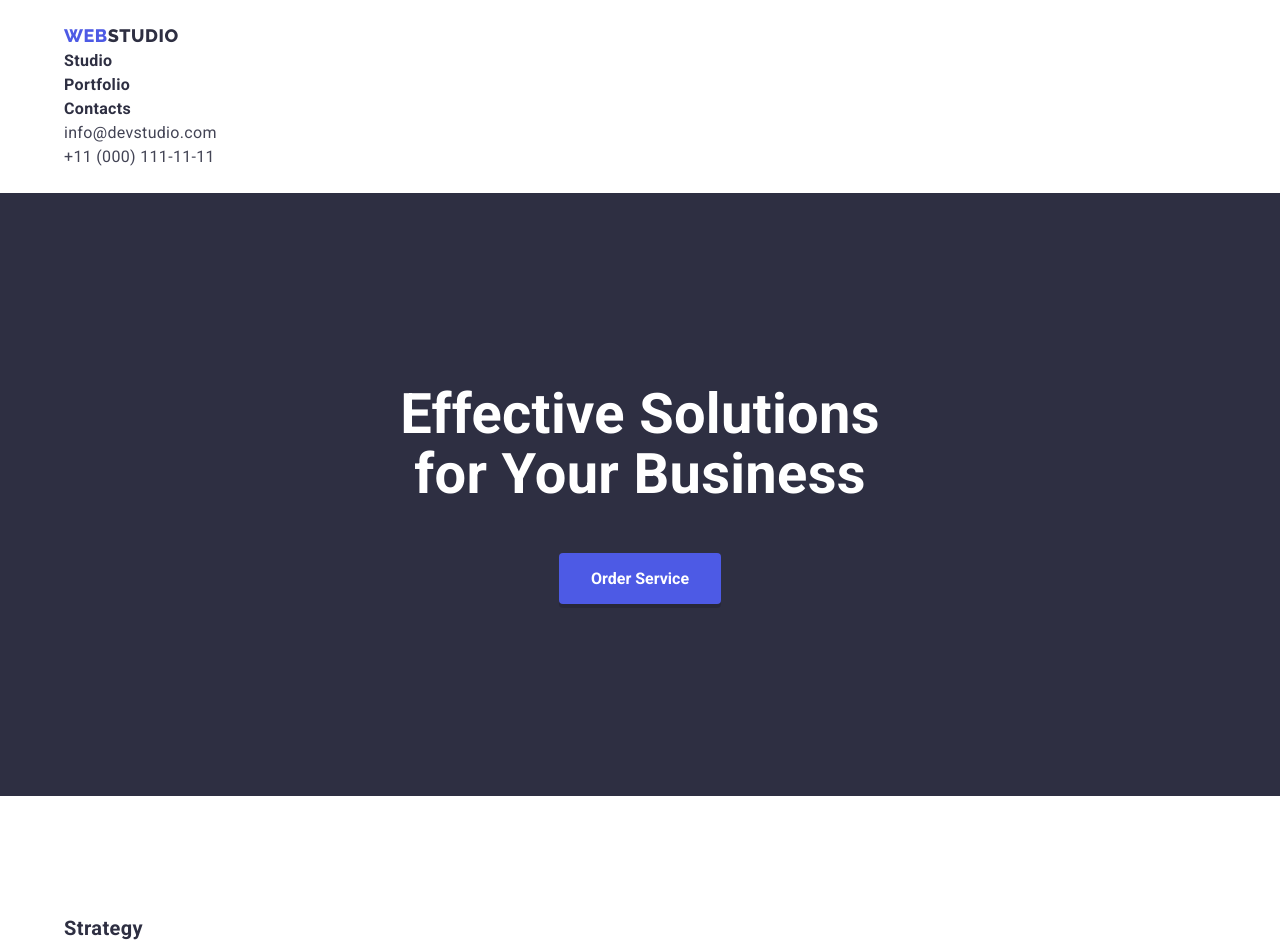
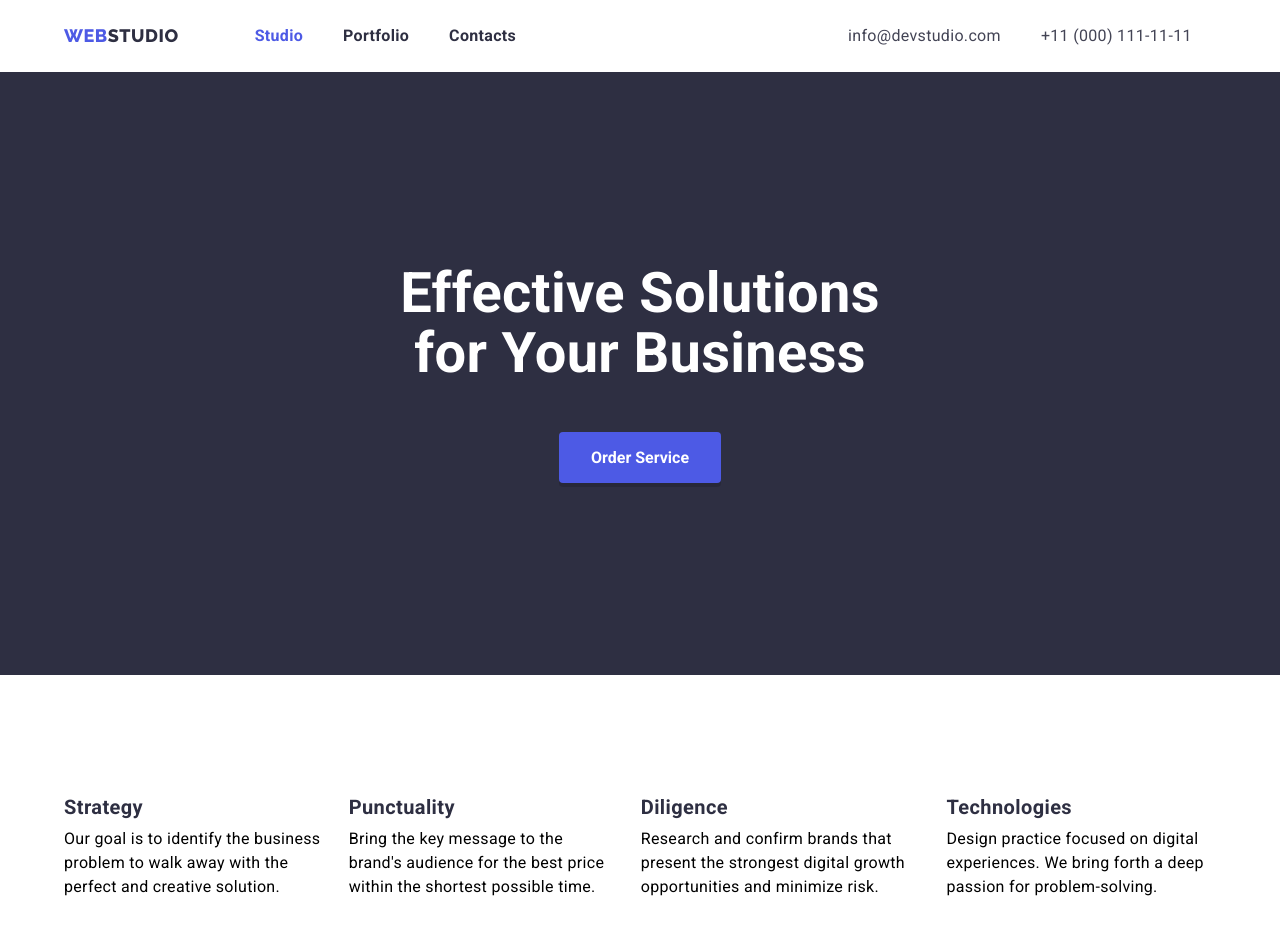
Before and after one commit to olesiakarpenko/goit-markup-hw-03, a plain HTML site: page index.html in a window 1280 px wide. Shown: the top 945 px of the page. Drawn offline with nearby package versions, Linux system fonts and the light colour scheme.

Commit message:
Index.html update
Added display: flex to sections

```diff
--- a/css/styles.css
+++ b/css/styles.css
@@ -89,11 +89,23 @@ a {
 
     margin-top: 0;
     margin-bottom: 0;
-    padding-top: 24px;
-    padding-bottom: 24px;
+    /* padding-top: 24px;
+    padding-bottom: 24px; */
 }
 
+/* Main-nav styles */
+
+.main-nav {
+    display: flex;
+    align-items: center;
+    height: 72px;
+}
+
+/* Logo styles */
+
 .logo {
+    margin-right: 76px;
+
     color: var(--title-text-color);
     font-family: 'Raleway', sans-serif;
     font-weight: 800;
@@ -107,24 +119,43 @@ a {
     color: var(--accent-color);
 }
 
-/* Site navigation styles*/
+/* Site navigation styles */
 
+.site-nav {
+    display: flex;
+    margin-right: 332px;
+}
+/* .site-nav .item + .item {
+    margin-left: 40px;
+} */
+.site-nav .item:not(:last-child) {
+    margin-right: 40px;
+}
 .site-nav .link {
+    display: block;
+    padding-top: 24px;
+    padding-bottom: 24px;
+
     color: var(--title-text-color);
     font-weight: 700;
     text-align: left;
-    /*margin-right: 332px; */
 }
 .site-nav .link:hover,
 .site-nav .link:focus {
     color: var(--accent-color);
 }
-.link-current {
+.link.current {
     color: var(--accent-color)
 }
 
 /* Contacts styles */
 
+.site-contacts {
+    display: flex;
+}
+.site-contacts .item:not(:last-child) {
+    margin-right: 40px;
+}
 .site-contacts .link {
     color: var(--primary-text-color);
 }
@@ -171,19 +202,24 @@ a {
 
 /* Benefits styles */
 
-.benefits-list {
+.benefits {
     margin-top: 0;
     margin-bottom: 0;
     padding-top: 120px;
     padding-bottom: 120px;
     text-align: left;
 }
-
-.benefits-list .title {
+.benefits-list {
+    display: flex;
+}
+.benefits-list .item:not(:last-child) {
+    margin-right: 24px;
+}
+.benefits .title {
     margin-top: 0;
     margin-bottom: 8px;
 }
-.benefits-list .description {
+.benefits .description {
     margin-top: 0;
     margin-bottom: 0;
 }
@@ -194,7 +230,6 @@ a {
     margin-bottom: 0;
     padding-bottom: 120px;
 }
-
 .projects-title {
     margin-top: 0;
     margin-bottom: 72px;
@@ -204,6 +239,12 @@ a {
     font-size: 36px;
     line-height: 1.11;
     text-align: center;
+}
+.projects-list {
+    display: flex;
+}
+.projects-list .item:not(:last-child) {
+    margin-right: 24px;
 }
 
 /* Team styles */
@@ -225,8 +266,22 @@ a {
     font-size: 36px;
     line-height: 1.11;
 }
+.team-list {
+    display: flex;
+}
+.team-list .team-item:not(:last-child) {
+    margin-right: 24px;
+}
 .team-item {
     background: var(--primary-bg-color);
+
+    border-bottom-left-radius: 4px;
+    border-bottom-right-radius: 4px;
+
+    box-shadow:
+    0px 2px 1px rgba(46, 47, 66, 0.08),
+    0px 1px 1px rgba(46, 47, 66, 0.16),
+    0px 1px 6px rgba(46, 47, 66, 0.08);
 }
 .team-item .title {
     margin-top: 0px;
@@ -261,7 +316,10 @@ a {
     letter-spacing: 0.03em;
 }
 .ftr-text{
+    margin-top: 16px;
+    margin-bottom: 0;
     color: var(--footer-text-color);
+    width: 264px;
 }
 
 /* portfolio.html */
--- a/index.html
+++ b/index.html
@@ -17,19 +17,19 @@
 <!--HEADER-->
 
     <header class="page-header">
-        <div class="container">
+        <div class="container main-nav">
+            <a href="./index.html" class="logo"> <span class="logo-accent">WEB</span>STUDIO</a>
             <nav>
-                <a href="./index.html" class="logo"> <span class="logo-accent">WEB</span>STUDIO</a>
                 <ul class="site-nav list">
-                    <li><a href="./index.html" class="link current">Studio</a></li>
-                    <li><a href="./portfolio.html" class="link">Portfolio</a></li>
-                    <li><a href="" class="link">Contacts</a></li>
+                    <li class="item"><a href="./index.html" class="link current">Studio</a></li>
+                    <li class="item"><a href="./portfolio.html" class="link">Portfolio</a></li>
+                    <li class="item"><a href="" class="link">Contacts</a></li>
                 </ul>
             </nav>
 
             <ul class="site-contacts list">
-                <li><a href="mailto:info@devstudio.com" class="link">info@devstudio.com</a></li>
-                <li><a href="tel:+11(000)1111111" class="link">+11 (000) 111-11-11</a></li>
+                <li class="item"><a href="mailto:info@devstudio.com" class="link">info@devstudio.com</a></li>
+                <li class="item"><a href="tel:+11(000)1111111" class="link">+11 (000) 111-11-11</a></li>
             </ul>
         </div>
     </header>
@@ -49,26 +49,26 @@
 
         <!--Benefits-->
 
-        <section class="benefits-list">
+        <section class="benefits">
             <div class="container">
                 <h2 class="visually-hidden">Benefits</h2>
-                <ul class="list">
-                    <li>
+                <ul class="benefits-list list">
+                    <li class="item">
                         <h3 class="title">Strategy</h3>
                         <p class="description">Our goal is to identify the business problem to walk away with the perfect and creative
                             solution.</p>
                     </li>
-                    <li>
+                    <li class="item">
                         <h3 class="title">Punctuality</h3>
                         <p class="description">Bring the key message to the brand's audience for the best price within the shortest
                             possible time.</p>
                     </li>
-                    <li>
+                    <li class="item">
                         <h3 class="title">Diligence</h3>
                         <p class="description">Research and confirm brands that present the strongest digital growth opportunities and
                             minimize risk.</p>
                     </li>
-                    <li>
+                    <li class="item">
                         <h3 class="title">Technologies</h3>
                         <p class="description">Design practice focused on digital experiences. We bring forth a deep passion for
                             problem-solving.</p>
@@ -82,10 +82,10 @@
         <section class="projects">
             <div class="container">
                 <h2 class="projects-title">What Are We Doing</h2>
-                <ul class="list">
-                    <li><img src="./images/photo-1.jpg" alt="Monitor" width="360" height="300"></li>
-                    <li><img src="./images/photo-2.jpg" alt="Cellphone" width="360" height="300"></li>
-                    <li><img src="./images/photo-3.jpg" alt="Laptop and cellphone" width="360" height="300"></li>
+                <ul class="projects-list list">
+                    <li class="item"><img src="./images/photo-1.jpg" alt="Monitor" width="360" height="300"></li>
+                    <li class="item"><img src="./images/photo-2.jpg" alt="Cellphone" width="360" height="300"></li>
+                    <li class="item"><img src="./images/photo-3.jpg" alt="Laptop and cellphone" width="360" height="300"></li>
                 </ul>
             </div>
         </section>
@@ -95,7 +95,7 @@
         <section class="team">
             <div class="container">
                 <h2 class="team-title">Our Team</h2>
-                <ul class="list">
+                <ul class="team-list list">
                     <li class="team-item">
                         <img src="./images/img-1.jpg" alt="Product Designer photo" width="264" height="260">\
                         <div class="card-text">
```
Also changed, not shown: portfolio.html (+9 -8 lines).
